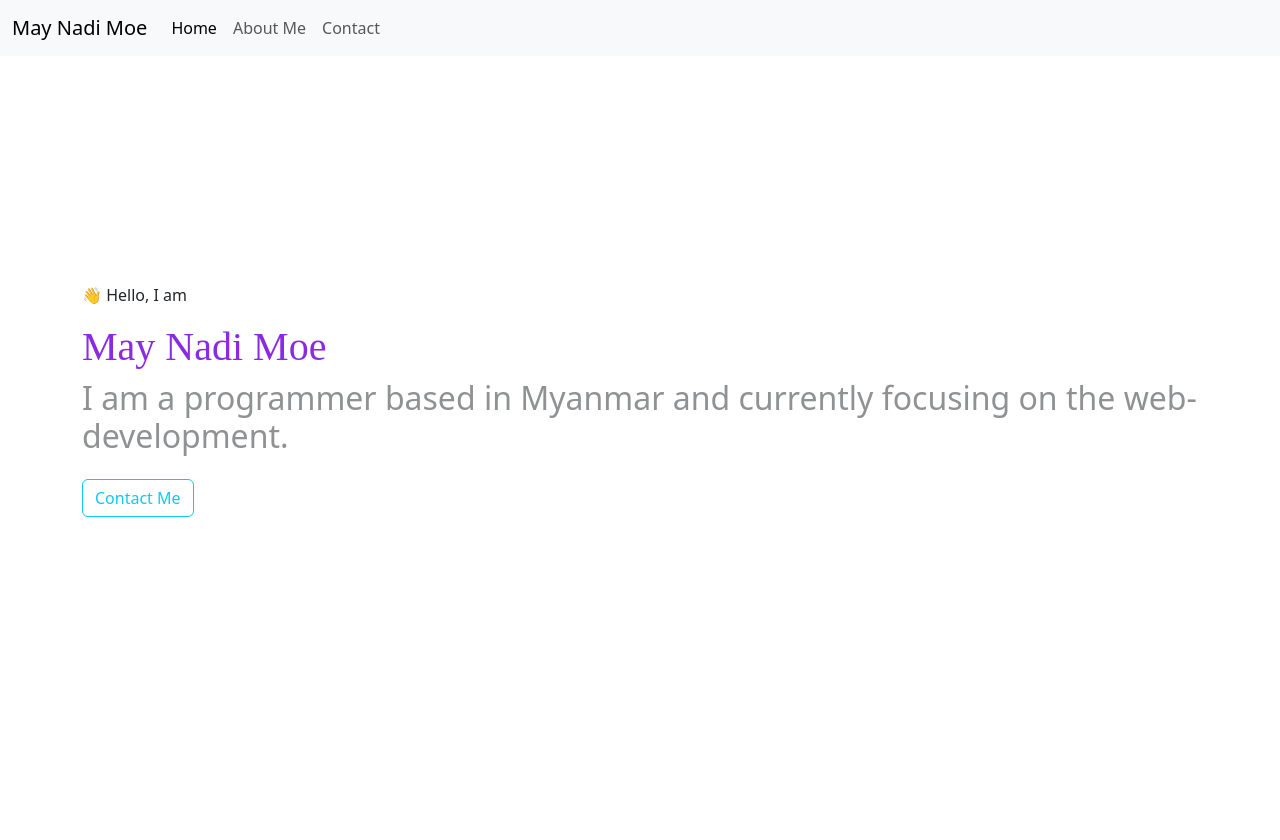
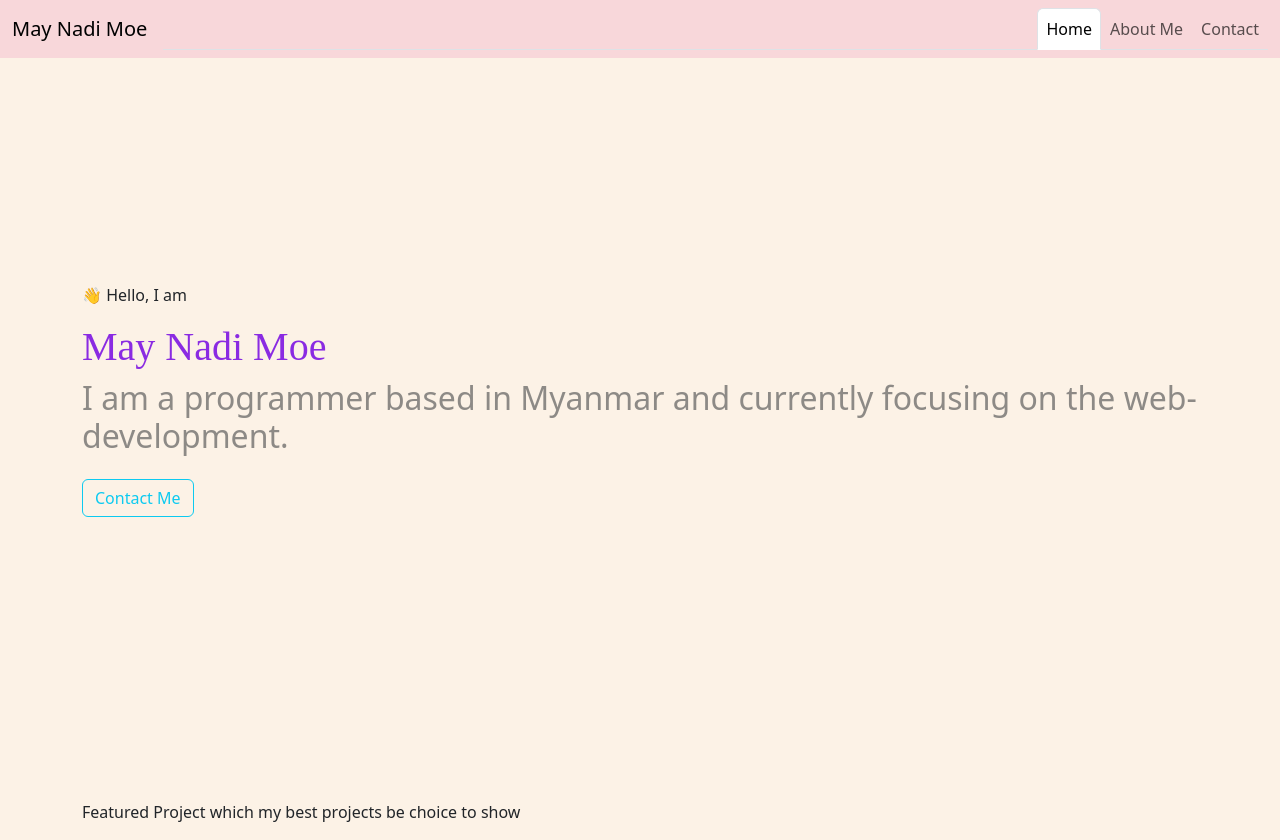
Before and after one commit to maynadimoe/Portfolio, a plain HTML site: page index.html in a window 1280 px wide. Before the commit the page ends 800 px from the top, so only its background shows below. Drawn offline with nearby package versions, Linux system fonts and the light colour scheme.

Commit message:
Background color changed.

```diff
--- a/index.html
+++ b/index.html
@@ -24,7 +24,7 @@
     ></script>
   </head>
   <body>
-    <nav class="navbar fixed-top navbar-expand-lg bg-body-tertiary">
+    <nav class="navbar fixed-top navbar-expand-lg bg-danger-subtle">
       <div class="container-fluid">
         <a class="navbar-brand" href="#intro">May Nadi Moe</a>
         <button
@@ -38,7 +38,10 @@
         >
           <span class="navbar-toggler-icon"></span>
         </button>
-        <div class="collapse navbar-collapse" id="navbarNav">
+        <div
+          class="collapse navbar-collapse justify-content-end nav-tabs"
+          id="navbarNav"
+        >
           <ul class="navbar-nav">
             <li class="nav-item">
               <a class="nav-link active" aria-current="page" href="#home"
@@ -64,5 +67,8 @@
       </h2>
       <a href="#contact" class="btn btn-outline-info mt-3">Contact Me</a>
     </div>
+    <div class="container">
+      <p>Featured Project which my best projects be choice to show</p>
+    </div>
   </body>
 </html>
--- a/style.css
+++ b/style.css
@@ -1,3 +1,6 @@
+body {
+  background-color: rgb(252, 242, 230) !important;
+}
 .intro {
   display: flex;
   -webkit-box-pack: center;
```
